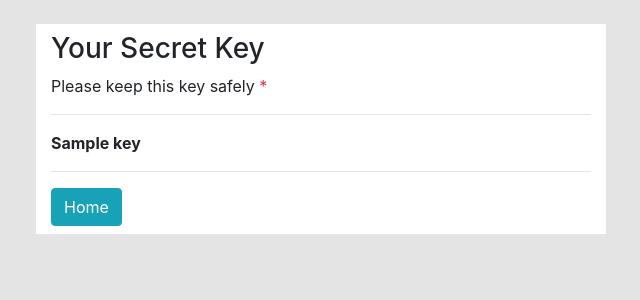
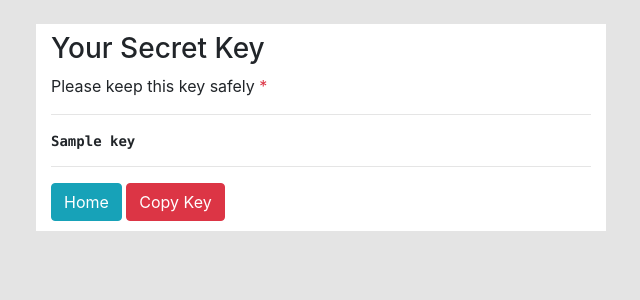
Before and after one commit to Rohan2035/Wordman, a Django app: template templates/keeper/generate-key.html in a window 1280 px wide. Shown: the part 56-356 px from the top of the page, without its empty margins (319-959 px from the left). Run offline with Django 4.2, Linux system fonts and the light colour scheme; the template is opened without the code that fills it: most values are stand-ins (such as "Sample title", 1, 10 or a date in 2020).

Commit message:
Minor Fixes 🛠

```diff
--- /dev/null
+++ b/static/JS/generate-key.js
@@ -0,0 +1,11 @@
+// Code to copy to clipboard
+
+function clip() {
+
+    let key = document.getElementById("key");
+
+    navigator.clipboard.writeText(key.textContent);
+
+    alert("Key copied to Clipboard");
+
+}
--- a/static/JS/index.js
+++ /dev/null
@@ -1 +0,0 @@
-// Code to convert a href click method into a post method
--- a/templates/keeper/generate-key.html
+++ b/templates/keeper/generate-key.html
@@ -1,4 +1,5 @@
 {% extends 'base.html' %}
+{% load static %}
 
 {% block head %}
     <title>Key</title>
@@ -15,9 +16,10 @@
                 <h3 class="mx-auto mt-2">Your Secret Key</h3>
                 <span>Please keep this key safely <span class="text-danger text-sm">*</span></span>
                 <hr>
-                <span class="mx-auto"><p><strong>{{key}}</strong></p></span>
+                <pre style="height: 10%;"><strong><span id="key">{{key}}</span></strong></pre>
                 <hr>
                 <a href="{% url 'keeper-index' %}" class="btn btn-info">Home</a>
+                <button class="btn btn-danger" onclick="clip()">Copy Key</button>
 
             </div>
 
@@ -26,5 +28,7 @@
     </div>
 
 
+    <script src="{% static 'JS/generate-key.js' %}"></script>
+
 
 {% endblock %}
```
